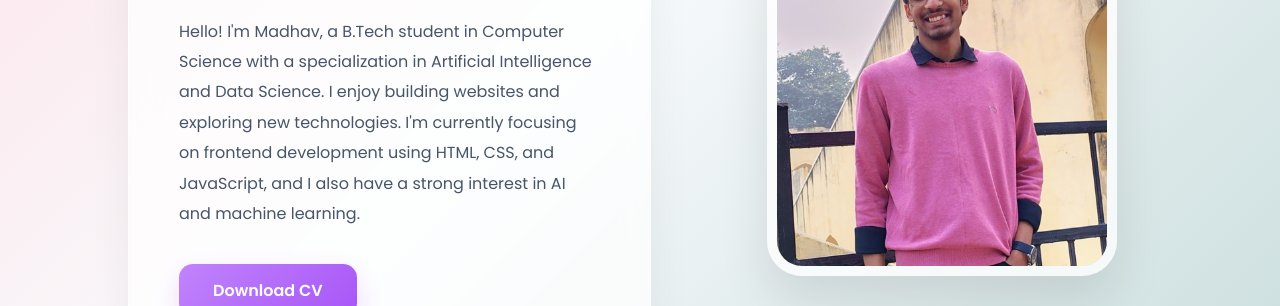
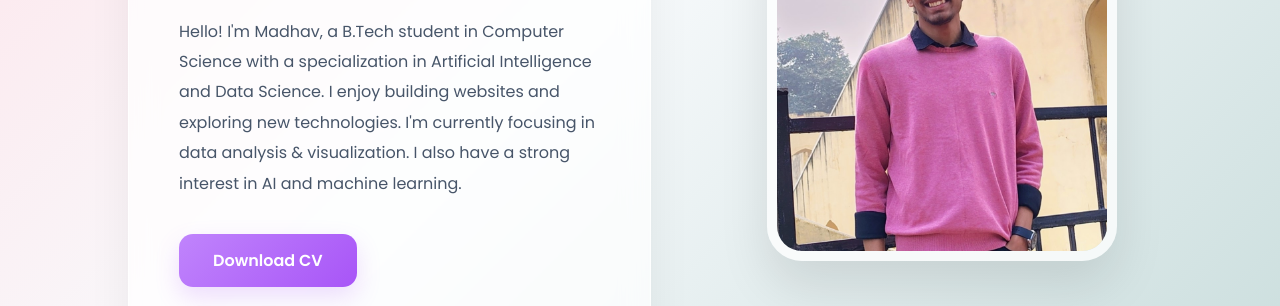
Before and after one commit to madhav-lakhotia/Madhav_portfolio, a plain HTML site: page index.html in a window 1280 px wide. Shown: the part 381-687 px from the top of the page. Drawn offline with nearby package versions, Linux system fonts and the light colour scheme.

Commit message:
Update index.html

```diff
--- a/index.html
+++ b/index.html
@@ -450,7 +450,7 @@
       <h2>AI & Data Science Student</h2>
 
       <p>
-        Hello! I'm Madhav, a B.Tech student in Computer Science with a specialization in Artificial Intelligence and Data Science. I enjoy building websites and exploring new technologies. I'm currently focusing on frontend development using HTML, CSS, and JavaScript, and I also have a strong interest in AI and machine learning.
+        Hello! I'm Madhav, a B.Tech student in Computer Science with a specialization in Artificial Intelligence and Data Science. I enjoy building websites and exploring new technologies. I'm currently focusing in data analysis & visualization. I also have a strong interest in AI and machine learning.
       </p>
 
       <a href="./Madhav_CV.pdf" class="btn">
```
